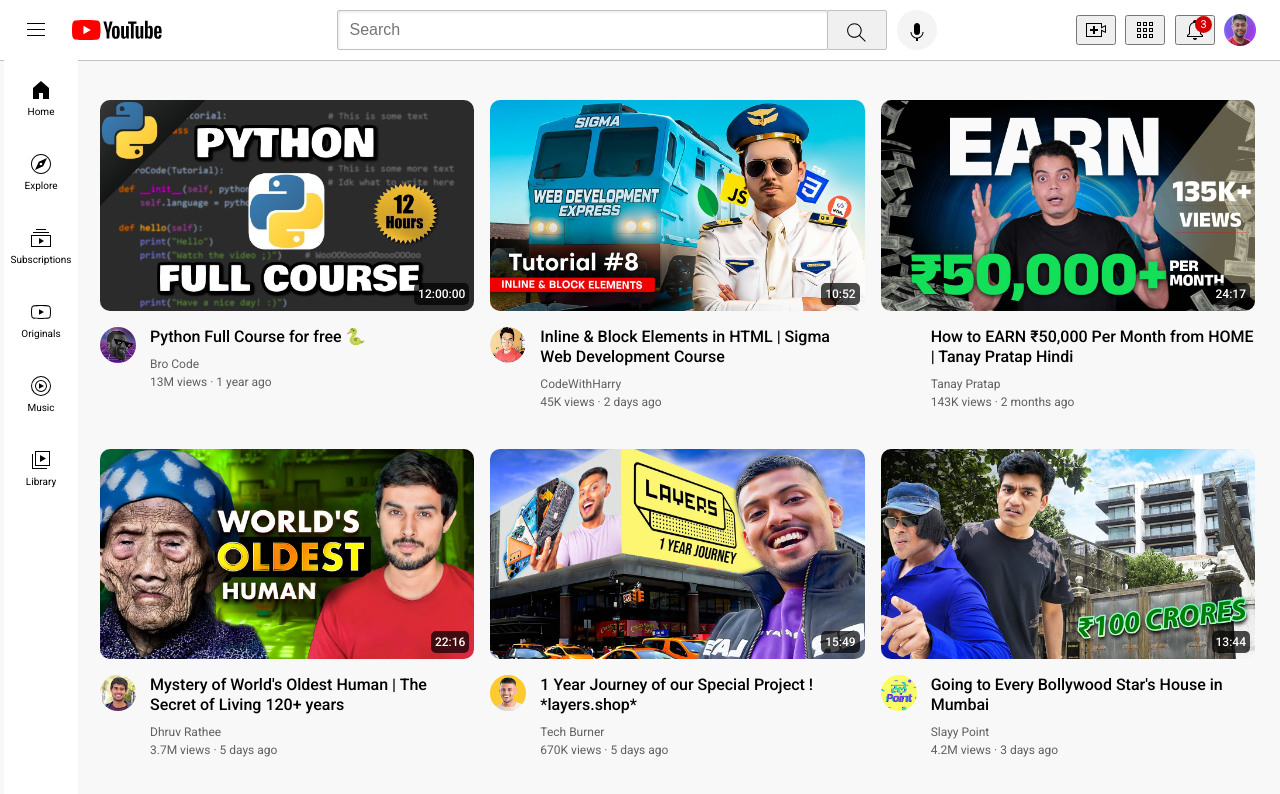
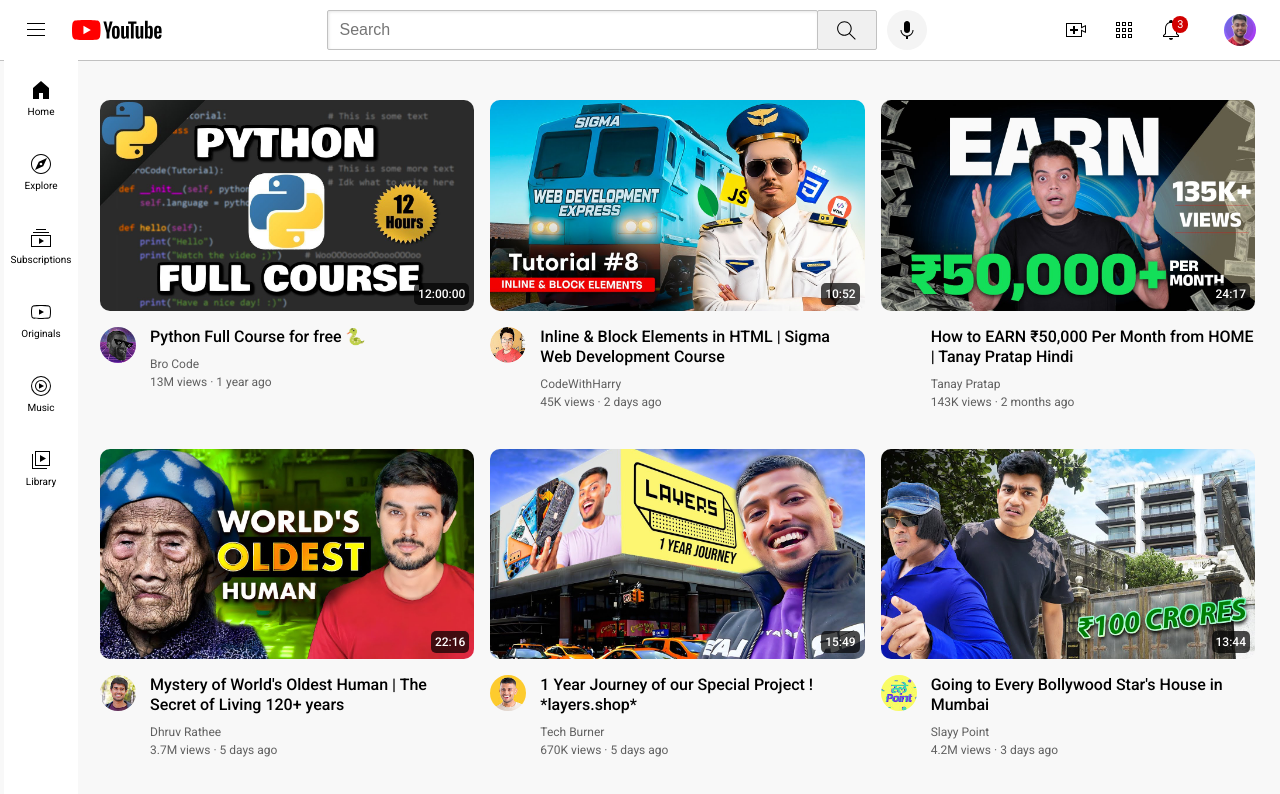
Before and after one commit to RanitManik/YouTube-clone, a plain HTML site: page index.html in a window 1280 px wide. Shown: the top 794 px of the page. Drawn offline with Linux system fonts and the light colour scheme.

```diff
--- a/Assets/css/footer.css
+++ b/Assets/css/footer.css
@@ -16,7 +16,7 @@
 }
 
 .icons .fa {
-    color: #f44336;
+    color: #FF0000;
     margin: 0 13px;
     cursor: pointer;
     padding: 18px 0;
@@ -25,7 +25,7 @@
 }
 
 .fa-heart-o {
-    color: #f44336;
+    color: #FF0000;
 }
 
 .icons .fa:hover {
--- a/Assets/css/header.css
+++ b/Assets/css/header.css
@@ -72,9 +72,12 @@
     cursor: pointer;
 }
 
+.search-button:hover {
+    background-color: rgb(230, 230, 230);
+}
+
 .search-icon {
     height: 25px;
-    margin-top: 4px;
 }
 
 .voice-search-button {
@@ -92,13 +95,12 @@
 
 .voice-search-icon {
     height: 24px;
-    margin-top: 4px;
 }
 
 /* right-section */
 
 .right-section {
-    width: 180px;
+    width: 200px;
     display: flex;
     align-items: center;
     justify-content: space-between;
@@ -115,6 +117,7 @@
     height: 24px;
     cursor: pointer;
 }
+
 
 .notifications-icon-container {
     height: 24px;
@@ -142,4 +145,19 @@
     height: 32px;
     border-radius: 16px;
     cursor: pointer;
+    margin-left: 25px;
 }
+
+.left-section-buttons {
+    height: 40px;
+    width: 40px;
+    border-radius: 20px;
+    border: none;
+    cursor: pointer;
+    background: none;
+    padding: 0;
+}
+
+.left-section-buttons:hover {
+    background-color: rgb(230, 230, 230);
+}
--- a/Assets/css/video.css
+++ b/Assets/css/video.css
@@ -32,6 +32,7 @@
 
 .video-author {
     margin-bottom: 4px;
+    cursor: pointer;
 }
 
 .video-grid {
```
